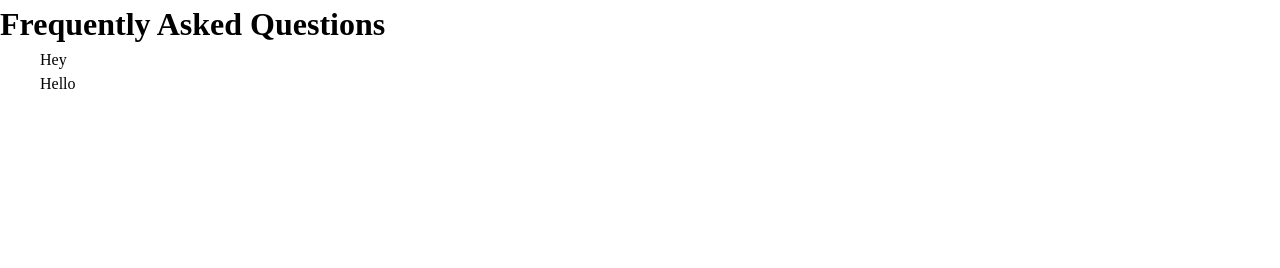
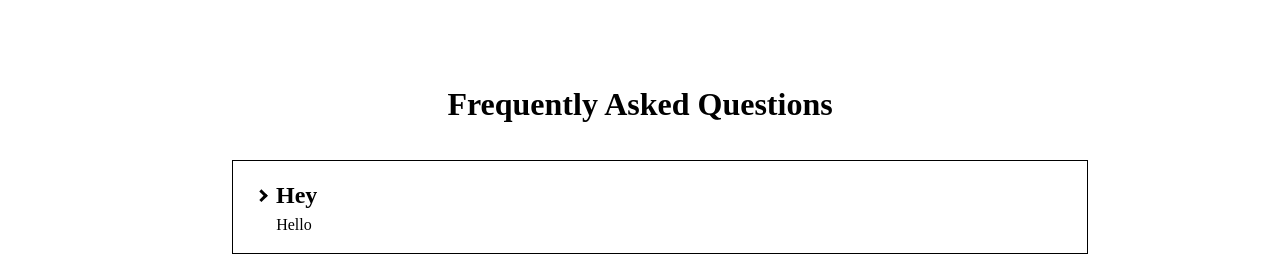
Before and after one commit to janeund/memory-game, a plain HTML site: page faq-component/index.html in a window 1280 px wide. Drawn offline with Linux system fonts and the light colour scheme.

Commit message:
feat: add styles

```diff
--- a/faq-component/index.html
+++ b/faq-component/index.html
@@ -13,8 +13,15 @@
     <h1 class="title-main">Frequently Asked Questions</h1>
     <ul class="faq-list">
       <li class="faq-item">
-        <span class="faq-title">Hey</span>
-        <p class="faq-answer">Hello</p>
+        <div class="faq-header">
+          <span class="faq-icon">
+            <i class="arrow"></i>
+          </span>
+          <h2 class="faq-title active">Hey</h2>
+        </div>
+        <div class="faq-content">
+          <p class="faq-answer">Hello</p>
+        </div>
       </li>
     </ul>
   </div>
--- a/faq-component/script.js
+++ b/faq-component/script.js
@@ -12,3 +12,5 @@ const data = [
     answer: "Outdoor cats live 5 years on average. Indoor\ncats live 15 years on average.",
   },
 ]
+
+const faqList = document.querySelector('.faq-list');
--- a/faq-component/style.css
+++ b/faq-component/style.css
@@ -40,3 +40,47 @@ textarea, select {
   font-family: inherit;
   font-size: inherit;
 }
+
+/* ------- UTILITY CLASSES ---------- */
+.container {
+  padding-inline: 2em;
+  margin-inline: auto;
+  max-width: 60rem;
+  margin-block-start: 5rem;
+}
+
+/* ------- COMPONENTS ---------- */
+.title-main {
+  text-align: center;
+  margin-bottom: 2rem;
+}
+
+.faq-item {
+  padding: 1rem 1.5rem;
+  border: 1px solid black;
+}
+
+.faq-item:not(:last-child) {
+  margin-block-end: 1.5rem;
+}
+
+.faq-header {
+  display: flex;
+  align-items: center;
+}
+
+.faq-icon {
+  padding-inline-end: .6rem
+}
+
+.arrow {
+  border: solid black;
+  border-width: 0 0.2rem 0.2rem 0;
+  display: inline-block;
+  padding: 0.2rem;
+  transform: rotate(-45deg);
+}
+
+.faq-content {
+  padding-inline-start: 1.2rem;
+}
```
